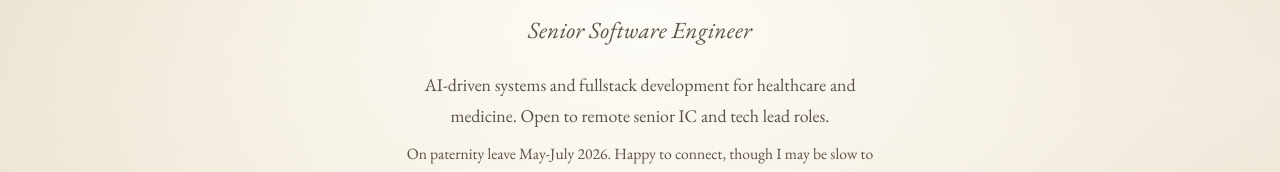
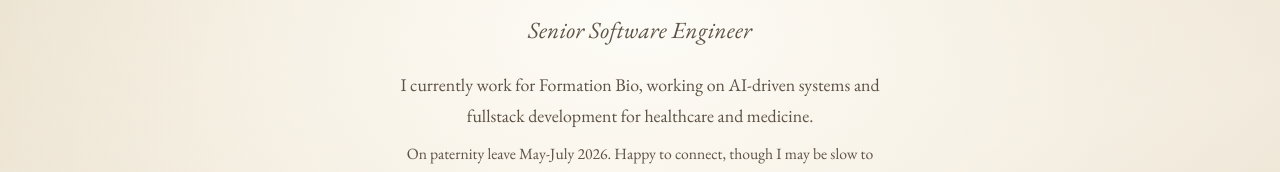
Before and after one commit to klingj3/klingj3.github.io, a React (Vite) app: page / in a window 1280 px wide. Shown: the part 265-437 px from the top of the page. Built offline with nearby package versions, Linux system fonts and the light colour scheme.

Commit message:
Soften 'open to work' element, since that's not true rn

```diff
--- a/src/Landing.jsx
+++ b/src/Landing.jsx
@@ -218,8 +218,7 @@
           <Title variants={rise}>Senior Software Engineer</Title>
 
           <StatusNote variants={rise}>
-            AI-driven systems and fullstack development for healthcare and medicine.
-            Open to remote senior IC and tech lead roles.
+            I currently work for Formation Bio, working on AI-driven systems and fullstack development for healthcare and medicine.
           </StatusNote>
 
           <StatusNote variants={rise} style={{ fontSize: 'clamp(0.88rem, 1.5vw, 0.98rem)', marginTop: '0.6rem' }}>
```
